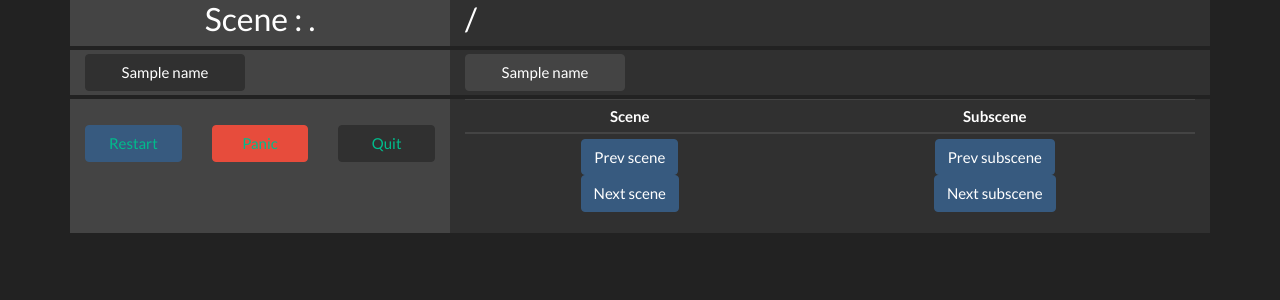
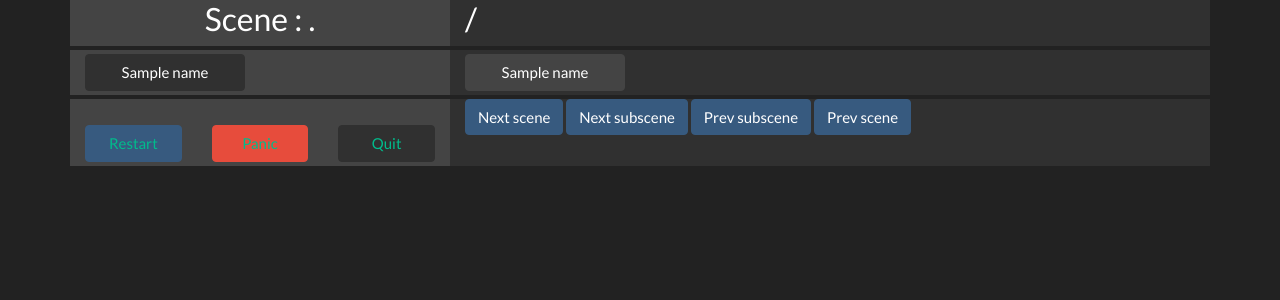
Before and after one commit to stefets/flaskdings, a Flask app: template src/frontend/templates/ui.html in a window 1280 px wide. Shown: the top 300 px of the page. Run offline with Flask 2, Linux system fonts and the light colour scheme; the template is opened without the code that fills it: most values are stand-ins (such as "Sample title", 1, 10 or a date in 2020); parts of the project's set-up code (start-up, migrations or seed data) failed here and were passed over; some libraries are stand-ins or nearby versions.

Commit message:
Subscene nav,  input type button

```diff
--- a/src/frontend/templates/ui.html
+++ b/src/frontend/templates/ui.html
@@ -9,7 +9,7 @@
       <h3>
         Scene : <span id="current_scene"></span>.<span id="current_subscene"></span>
       </h3>
-      </div>
+    </div>
     <div class="col-md-8 bg-dark">
       <!-- Fil d'ariane -->
       <h3 class="bg-dark">
@@ -103,35 +103,16 @@
     </div>
 
     <div class="col-md-8 bg-dark">
-      <table class="table text-center table-sm">
-        <thead>
-          <tr>
-            <th scope="col">Scene</th>
-            <th scope="col">Subscene</th>
-          </tr>
-        </thead>
-        <tbody>
-          <tr>
-            <td>
-                <form id="prev_scene" method="POST" action='#'>
-                  <input class="btn btn-primary" type="submit" value="Prev scene">
-                </form>
-                <form id="next_scene" method="POST" action='#'>
-                  <input class="btn btn-primary" type="submit" value="Next scene">
-                </form>
-            </td>
-            <td>
-              <form id="prev_subscene" method="POST" action='#'>
-                <input class="btn btn-primary" type="submit" value="Prev subscene">
-              </form>
-              <form id="next_subscene" method="POST" action='#'>
-                <input class="btn btn-primary" type="submit" value="Next subscene">
-              </form>
-            </td>
-          </tr>
-        </tbody>
-      </table>
+      <form>
+        <div class="form-group">
+          <input class="btn btn-primary" type="button" id="next_scene" value="Next scene">
+          <input class="btn btn-primary" type="button" id="next_subscene" value="Next subscene">
+          <input class="btn btn-primary" type="button" id="prev_subscene" value="Prev subscene">
+          <input class="btn btn-primary" type="button" id="prev_scene" value="Prev scene">
+        </div>
+      </form>
     </div>
+
   </div>
 </div>
 
--- a/src/service.py
+++ b/src/service.py
@@ -49,6 +49,17 @@ def index():
     Websockets
 '''
 
+
+@socketio.event
+def switch_scene(id):
+    update_ui(livedings.switch_scene, id)
+
+
+@socketio.event
+def switch_subscene(id):
+    update_ui(livedings.switch_subscene, id)
+
+
 @socketio.event
 def next_scene():
     update_ui(livedings.next_scene)
@@ -63,36 +74,32 @@ def prev_scene():
 def prev_subscene():
     update_ui(livedings.prev_subscene)
 
+
 @socketio.event
 def next_subscene():
     update_ui(livedings.next_subscene)
 
 
 def update_ui(action, action_value=None):
-    livedings()  # Set the ready flag to False
+
+    livedings()  # Set the ready flag to False TODO REWORKS
+
     action(action_value) if action_value else action()
+
+    ''' TODO REWORKS '''
     timeout = 0
     while not livedings.ready:
-        # We are here after an OSC process, wait a little before rendering
         sleep(0.0625)
         timeout += 1
         if timeout % 32 == 0:
             break
+
+    ''' WIP '''
     socketio.emit('mididings.update', {
                   'current_scene': livedings.current_scene,
                   'current_subscene': livedings.current_subscene,
                   'current_scene_name': livedings.scenes[livedings.current_scene][0],
                   'current_subscene_name': livedings.scenes[livedings.current_scene][1][livedings.current_subscene-1] if livedings.scenes[livedings.current_scene][1] else "..."})
-
-
-'''
-
-
-    if livedings.scenes[livedings.current_scene][1]|length > 0
-    livedings.scenes[livedings.current_scene][1][livedings.current_subscene-1]
-
-
-'''
 
 
 @app.route("/api/help")
--- a/src/templates/base.html
+++ b/src/templates/base.html
@@ -48,6 +48,7 @@
         $(document).ready(function () {
             var socket = io()
 
+            // Refresh
             socket.on('mididings.update', function (context) {
                 $('#current_scene').text(context.current_scene);
                 $('#current_scene_name').text(context.current_scene_name);
@@ -55,19 +56,32 @@
                 $('#current_subscene_name').text(context.current_subscene_name);
             });
 
-            $('form#next_scene').submit(function(event) {
+            // Scene handlers
+/*             $('#switch_scene').click(function(event) {
+                socket.emit('switch_scene', {id: $('#close_room').val()});
+                return false;
+            }); */
+
+            $('#next_scene').click(function(event) {
                 socket.emit('next_scene');
                 return false;
             });
-            $('form#prev_scene').submit(function(event) {
+            $('#prev_scene').click(function(event) {
                 socket.emit('prev_scene');
                 return false;
             });
-            $('form#next_subscene').submit(function(event) {
+
+            // Subscene handlers
+/*             $('#switch_subscene').click(function(event) {
+                socket.emit('switch_subscene', {id: $('#close_room').val()});
+                return false;
+            }); */
+
+            $('#next_subscene').click(function(event) {
                 socket.emit('next_subscene');
                 return false;
             });
-            $('form#prev_subscene').submit(function(event) {
+            $('#prev_subscene').click(function(event) {
                 socket.emit('prev_subscene');
                 return false;
             });
```
